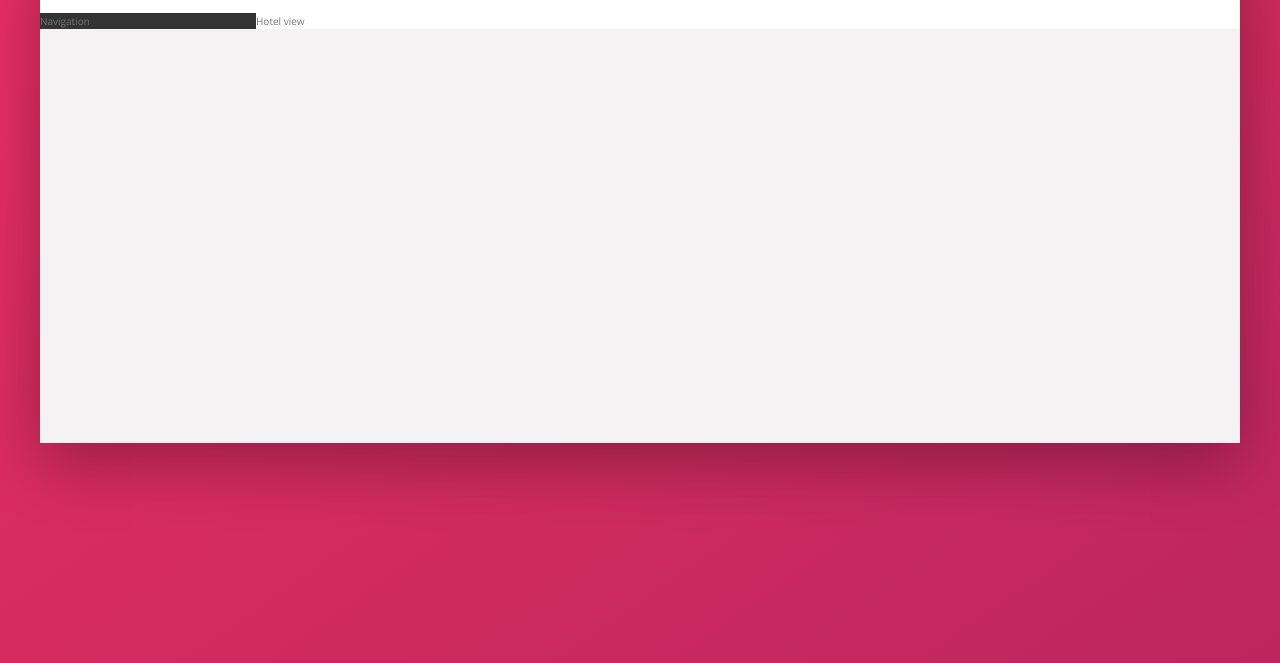
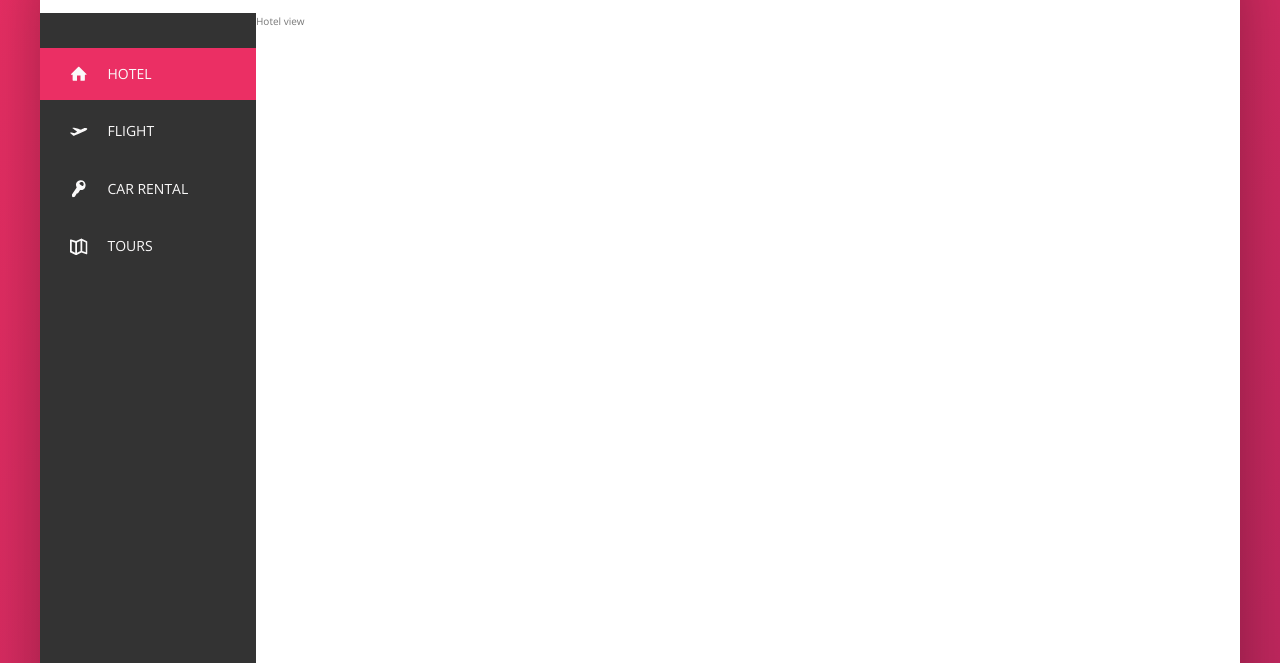
Before and after one commit to Marcode2021/trillo-project, a website: page index.html in a window 1280 px wide. Shown: the part 137-800 px from the top of the page. Drawn offline with nearby package versions, Linux system fonts and the light colour scheme.

Commit message:
Add sidebar navigation

```diff
--- a/index.html
+++ b/index.html
@@ -45,8 +45,50 @@
             </div>
         </nav>
       </header>
+
       <div class="content">
-        <nav class="sidebar">Navigation</nav>
+        <nav class="sidebar">
+            <ul class="side-nav">
+                <li class="side-nav__item side-nav__item--active">
+                    <a href="#" class="side-nav__link">
+                        <svg class="side-nav__icon">
+                            <use xlink:href="img/sprite.svg#icon-home">
+                        </svg>
+                        <span>Hotel</span>
+                    </a>
+                </li>
+                <li class="side-nav__item">
+                  <a href="#" class="side-nav__link">
+                      <svg class="side-nav__icon">
+                          <use xlink:href="img/sprite.svg#icon-aircraft-take-off">
+                      </svg>
+                      <span>Flight</span>
+                  </a>
+              </li>
+
+              <li class="side-nav__item">
+                <a href="#" class="side-nav__link">
+                    <svg class="side-nav__icon">
+                        <use xlink:href="img/sprite.svg#icon-key">
+                    </svg>
+                    <span>Car Rental</span>
+                </a>
+            </li>
+
+            <li class="side-nav__item">
+              <a href="#" class="side-nav__link">
+                  <svg class="side-nav__icon">
+                      <use xlink:href="img/sprite.svg#icon-map">
+                  </svg>
+                  <span>Tours</span>
+              </a>
+          </li>
+        </ul>
+
+        <div class="legal">
+          &copy; 2021 by Trillo. All rights reserved.
+        </div>
+        </nav>
         <main class="hotel-view">Hotel view</main>
       </div>
     </div>
--- a/sass/_components.scss
+++ b/sass/_components.scss
@@ -13,6 +13,7 @@
   display: flex;
   align-items: center;
   justify-content: center;
+
   &__input {
     font-family: inherit;
     font-size: inherit;
@@ -116,3 +117,72 @@
     margin-right: 1rem;
   }
 }
+
+/////////////////////////////////////////
+// SIDE NAVIGATION
+.side-nav {
+  font-size: 1.4rem;
+  list-style: none;
+  margin-top: 3.5rem;
+  &__item {
+    position: relative;
+
+    &:not(:last-child) {
+      margin-bottom: 0.5rem;
+    }
+  }
+
+  &__item::before {
+    content: "";
+    position: absolute;
+    top: 0;
+    left: 0;
+    height: 100%;
+    width: 3px;
+    background-color: var(--color-primary);
+    transform: scaleY(0);
+    transition: transform 0.2s,
+      width 0.4s cubic-bezier(0.5, 0.33, 0.35, 0.94) 0.2s;
+  }
+
+  &__item:hover::before,
+  &__item--active::before {
+    transform: scaleY(1);
+    width: 100%;
+  }
+
+  &__item:active::before {
+    filter: brightness(90%);
+  }
+
+  &__link:link,
+  &__link:visited {
+    color: var(--color-grey-light-1);
+    text-decoration: none;
+    text-transform: uppercase;
+    display: block;
+    position: relative;
+    padding: 1.5rem 3rem;
+    display: flex;
+    align-items: center;
+  }
+
+  &__link:hover {
+  }
+
+  &__icon {
+    width: 1.75rem;
+    height: 1.75rem;
+    margin-right: 2rem;
+    fill: currentColor;
+  }
+}
+
+////////////////////////////////////////////
+// LEGAL TEXT
+.legal {
+  font-size: 1.2rem;
+  text-align: center;
+  padding: 2.5rem;
+  color: var(--color-grey-light-4);
+}
--- a/sass/_layout.scss
+++ b/sass/_layout.scss
@@ -20,11 +20,14 @@
 }
 .sidebar {
   background: var(--color-grey-dark-1);
-
   flex: 0 0 18%;
+  display: flex;
+  flex-direction: column;
+  justify-content: space-between;
 }
 .hotel-view {
   background: #fff;
 
+  height: 80rem;
   flex: 1;
 }
```
Also changed, not shown: css/style.css.
